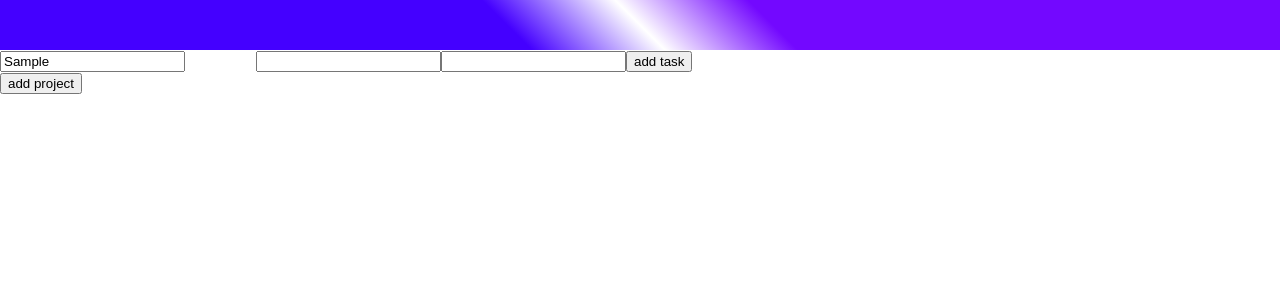
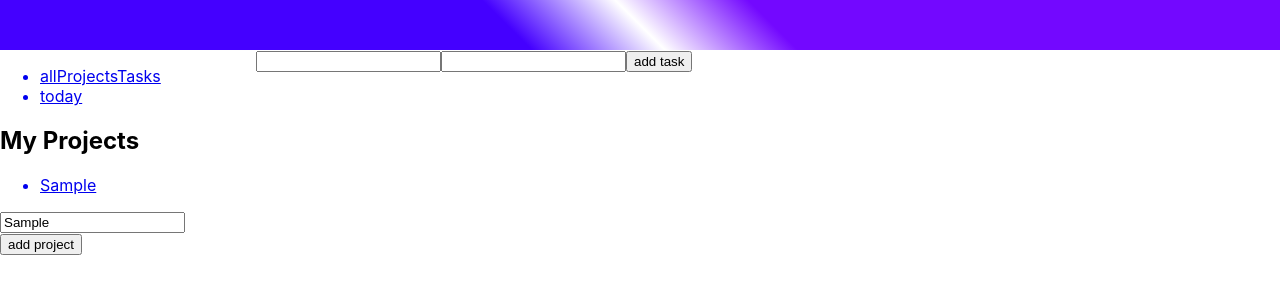
Before and after one commit to OlegJBAc/to-do, a React (Create React App) app: page /allProjectsTasks in a window 1280 px wide. Both pictures are taken after typing "Sample" into the empty fields and a click on the button "add project". Shown: the top 300 px of the page. Built offline with nearby package versions, Linux system fonts and the light colour scheme.

Commit message:
app initializing fix and createTask update

```diff
--- /dev/null
+++ b/src/components/createTask/createTask.tsx
@@ -0,0 +1,58 @@
+import React, { FC } from "react"
+import s from './createTask.module.scss'
+import { Field, Form, Formik } from "formik"
+import { v4 } from 'uuid'
+import { useAppDispatch } from "../../hooks/hooks"
+import { addTask } from "../../redux/reducers/projects-slice"
+import { addTaskToDefaultPage } from "../../redux/reducers/defaultPages-slice"
+
+
+const CreateTask: FC<propsType> = ({ project }) => {
+
+    const dispatch = useAppDispatch()
+    const submit = (values: valuesType, { setSubmitting }: submittingType) => {
+        const defaultPages = ['today']
+        if(!defaultPages.includes(project)){
+            dispatch(addTask({ projectName: project, task: {
+                id: v4(),
+                name: values.name,
+                description: values.description,
+                priority: 'green',
+                addedAt: new Date().toISOString()
+            } }))
+        }else{
+            dispatch(addTaskToDefaultPage({ projectName: project as 'today', task: {
+                id: v4(),
+                name: values.name,
+                description: values.description,
+                priority: 'green',
+                addedAt: new Date().toISOString()
+            } }))
+        }
+
+    }
+    return (
+        <div className={s.create}>
+            <Formik initialValues={{ name: '', description: '' }} onSubmit={submit}>
+                <Form>
+                    <Field name='name'/>
+                    <Field name='description'/>
+                    <button type="submit">add task</button>
+                </Form>
+            </Formik>
+        </div>
+    )
+}
+
+export default CreateTask
+
+interface propsType {
+    project: string
+}
+interface valuesType {
+    name: string
+    description: string
+}
+interface submittingType {
+    setSubmitting: (isSubmitted: boolean) => any
+}
--- a/src/components/mainLayout/mainLayout.tsx
+++ b/src/components/mainLayout/mainLayout.tsx
@@ -11,7 +11,7 @@ const MainLayout = () => {
     useEffect(() => {
         let currentLocation = location.pathname
         if(currentLocation === '/'){
-            navigate('/allProjectTasks')
+            navigate('/allProjectsTasks')
         }
     }, [])
     return (
--- a/src/components/sideBar/sideBar.tsx
+++ b/src/components/sideBar/sideBar.tsx
@@ -1,14 +1,36 @@
 import React, { useState } from "react"
-import { useAppDispatch } from "../../hooks/hooks"
+import { NavLink } from "react-router-dom"
+import { useAppDispatch, useAppSelector } from "../../hooks/hooks"
 import { addProject } from "../../redux/reducers/projects-slice"
+import { getAllProjectsTasks, getProjectsNames } from "../../redux/selectors"
 import s from './sideBar.module.scss'
+import { v4 } from 'uuid'
 
 
 const SideBar = () => {
     const [projectName, setProjectName] = useState('')
     const dispatch = useAppDispatch()
+    const projectsNames = useAppSelector(getProjectsNames)
     return (
         <div className={s.sideBar}>
+            <ul>
+                <NavLink to='allProjectsTasks'>
+                    <li>allProjectsTasks</li>
+                </NavLink>
+                <NavLink to='today'>
+                    <li>today</li>
+                </NavLink>
+            </ul>
+            <h2>My Projects</h2>
+            <ul>
+                {projectsNames.length > 0 && projectsNames.map(projectName => {
+                    return (
+                        <NavLink key={v4()} to={projectName}>
+                            <li>{projectName}</li>
+                        </NavLink>
+                    )
+                })}
+            </ul>
             <input onChange={(e: any) => setProjectName(e.currentTarget.value)} value={projectName}/>
             <button onClick={() => {
                 dispatch(addProject({ projectName }))
--- a/src/components/tasksPageCreator/tasksPageCreator.tsx
+++ b/src/components/tasksPageCreator/tasksPageCreator.tsx
@@ -1,41 +1,39 @@
-import { Field, Form, Formik } from "formik"
 import React from "react"
 import { useLocation } from "react-router-dom"
-import { useAppDispatch, useAppSelector } from "../../hooks/hooks"
-import { addTask } from "../../redux/reducers/projects-slice"
-import { getAllProjectsTasks } from "../../redux/selectors"
+import {  useAppSelector } from "../../hooks/hooks"
+import { getAllProjectsTasks, getDefaultPages, getProjects } from "../../redux/selectors"
 import s from './tasksPageCreator.module.scss'
 import { v4 } from 'uuid'
-import { useDispatch } from "react-redux"
+import CreateTask from "../createTask/createTask"
+import { taskType } from "../../types/types"
 
 
 const TasksPageCreator = () => {
     const location = useLocation()
     const allProjectTasks = useAppSelector(getAllProjectsTasks)
-    const dispatch = useAppDispatch()
-    const submit = (values: valuesType, { setSubmitting }: submittingType) => {
-        dispatch(addTask({ projectName: 'firstProject', task: {
-            id: v4(),
-            name: values.name,
-            description: values.description,
-            priority: 'green',
-            addedAt: new Date().toISOString()
-        } }))
+    const projects = useAppSelector(getProjects)
+    const defaultPages = useAppSelector(getDefaultPages)
+    const getCurrentPage = (): taskType[] => {
+        const currentLocation = location.pathname.slice(1)
+        const defaultPagesNames = ['today']
+        if(!defaultPagesNames.includes(currentLocation) && currentLocation !== 'allProjectsTasks'){
+            return projects[currentLocation]
+        }else{
+            if(!defaultPagesNames.includes(currentLocation)){
+                return allProjectTasks
+            }else{
+                // @ts-ignore
+                return defaultPages[currentLocation]
+            }
+        }
     }
     return (
         <div className={s.page}>
-            <div className={s.create}>
-                <Formik initialValues={{ name: '', description: '' }} onSubmit={submit}>
-                    <Form>
-                        <Field name='name'/>
-                        <Field name='description'/>
-                        <button type="submit">add task</button>
-                    </Form>
-                </Formik>
-            </div>
+            <CreateTask project={location.pathname.slice(1)}/>
+
             <div className={s.tasks}>
-                {allProjectTasks.map(task => {
-                    return <li>
+                {getCurrentPage().map(task => {
+                    return <li key={v4()}>
                         <span>{task.name}</span>
                         <span>{task.description}</span>
                     </li>
@@ -46,12 +44,3 @@ const TasksPageCreator = () => {
 }
 
 export default TasksPageCreator
-
-
-interface valuesType {
-    name: string
-    description: string
-}
-interface submittingType {
-    setSubmitting: (isSubmitted: boolean) => any
-}
--- a/src/redux/reducers/defaultPages-slice.ts
+++ b/src/redux/reducers/defaultPages-slice.ts
@@ -1,5 +1,6 @@
 import { createSlice, PayloadAction } from "@reduxjs/toolkit";
 import { defaultProjectsType, taskType } from "../../types/types";
+import { checkTaskExisting } from "./projects-slice";
 
 
 
@@ -17,12 +18,22 @@ const defaultPagesSlice = createSlice({
             if(action.payload){
                 state.defaultPages = action.payload
             }
-        }
+        },
+        addTaskToDefaultPage: (state, action: PayloadAction<{ projectName: 'today', task: taskType }>) => {
+            const { projectName, task } = action.payload
+            const isExist = checkTaskExisting(state.defaultPages[projectName], task.name)
+            if(!isExist){
+                state.defaultPages[projectName].push(task)
+                localStorage.setItem('defaultPages', JSON.stringify(state.defaultPages))
+            }else{
+                console.error('such task already exist')
+            }
+        },
+
     }
 })
 
 
-
-export const { defaultPagesInitialize } = defaultPagesSlice.actions
+export const { defaultPagesInitialize, addTaskToDefaultPage } = defaultPagesSlice.actions
 
 export default defaultPagesSlice.reducer
--- a/src/redux/reducers/projects-slice.ts
+++ b/src/redux/reducers/projects-slice.ts
@@ -13,17 +13,18 @@ const projectsSlice = createSlice({
     name: 'projects',
     initialState: initialState,
     reducers: {
-        projectTasksInitialize: (state, action: PayloadAction<projectsType | null>) => {
+        projectsTasksInitialize: (state, action: PayloadAction<projectsType | null>) => {
             if(action.payload){
                 state.projects = action.payload
-                const projectsKeys = Object.keys(action.payload)
-                projectsKeys.forEach(project => {
-                    state.projects[project].forEach(task => {
-                        state.allProjectsTasks.push(task)
-                    })
-                })
             }else{
                 console.error('problem with projects initializing')
+            }
+        },
+        allProjectsTasksInitialize: (state, action: PayloadAction<taskType[] | null>) => {
+            if(action.payload){
+                state.allProjectsTasks = action.payload
+            }else{
+                console.error('problem with allProjectsTasks initializing')
             }
         },
         addProject: (state, action: PayloadAction<{projectName: string}>) => {
@@ -48,6 +49,7 @@ const projectsSlice = createSlice({
         },
         addTask: (state, action: PayloadAction<{ projectName: string, task: taskType }>) => {
             const { projectName, task } = action.payload
+            if(projectName !== 'allProjectsTasks'){
                 const isExist = checkTaskExisting(state.projects[projectName], task.name)
                 if(!isExist){
                     state.projects[projectName].push(task)
@@ -56,6 +58,15 @@ const projectsSlice = createSlice({
                     localStorage.setItem('allProjectsTasks', JSON.stringify(state.allProjectsTasks))
                 }else{
                     console.error('such task already exist')
+                }
+            }else{
+                const isExist = checkTaskExisting(state.allProjectsTasks, task.name)
+                if(!isExist){
+                    state.allProjectsTasks.push(task)
+                    localStorage.setItem('allProjectsTasks', JSON.stringify(state.allProjectsTasks))
+                }else{
+                    console.error('such task already exist')
+                }
             }
         },
         deleteTask: (state, action: PayloadAction<{projectName: string, taskForDeleting: taskType}>) => {
@@ -81,7 +92,7 @@ const checkProjectExisting = (projects: projectsType, projectName: string) => {
     const projectsKeys = Object.keys(projects)
     return projectsKeys.includes(projectName) ? true : false
 }
-const checkTaskExisting = (project: taskType[], taskName: string) => {
+export const checkTaskExisting = (project: taskType[], taskName: string) => {
     let isExist = false
     if(project.length !== 0){
         project.forEach(task => {
@@ -93,6 +104,7 @@ const checkTaskExisting = (project: taskType[], taskName: string) => {
     return isExist
 }
 
-export const { addProject, deleteProject, addTask, deleteTask, projectTasksInitialize } = projectsSlice.actions
+export const { addProject, deleteProject, addTask, deleteTask, projectsTasksInitialize,
+               allProjectsTasksInitialize } = projectsSlice.actions
 
 export default projectsSlice.reducer
--- a/src/redux/selectors.ts
+++ b/src/redux/selectors.ts
@@ -7,6 +7,12 @@ export const getAppInitialized = (state: rootStateType) => {
 export const getProjects = (state: rootStateType) => {
     return state.projectsReducer.projects
 }
+export const getProjectsNames = (state: rootStateType) => {
+    return Object.keys(state.projectsReducer.projects)
+}
 export const getAllProjectsTasks = (state: rootStateType) => {
     return state.projectsReducer.allProjectsTasks
 }
+export const getDefaultPages = (state: rootStateType) => {
+    return state.defaultPagesReducer.defaultPages
+}
```
Also changed, not shown: src/App.tsx (+5 -3 lines), src/components/createTask/createTask.module.scss (added). Lines whose indentation alone changed are shown as unchanged.
